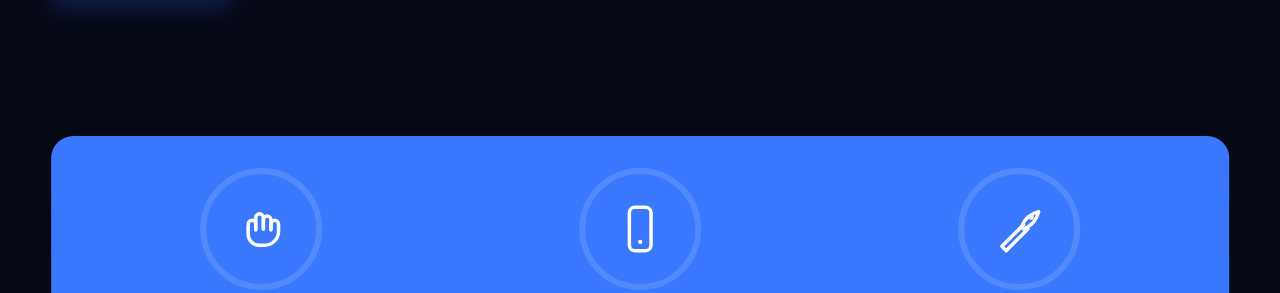
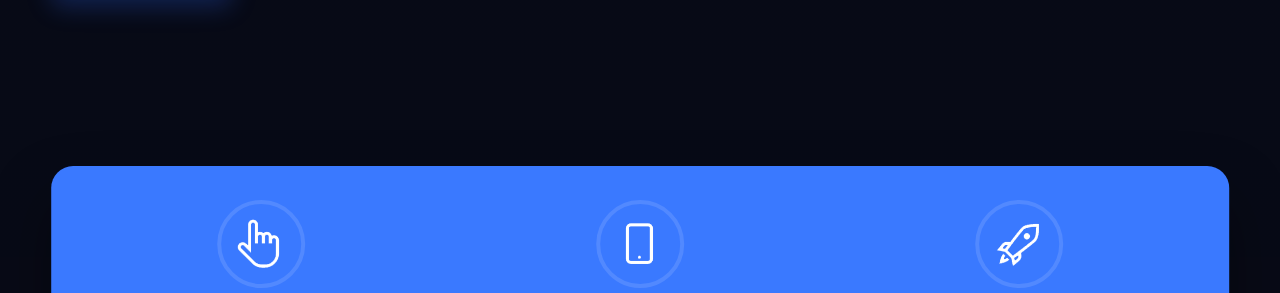
Before and after one commit to logandeveloper1000/connection-websites, a plain HTML site: page index.html in a window 1280 px wide. Shown: the part 479-772 px from the top of the page. Drawn offline with Linux system fonts and the light colour scheme.

Commit message:
updating

```diff
--- a/css/styles.css
+++ b/css/styles.css
@@ -159,9 +159,12 @@ body{
   color:#eaf0ff;
 }
 .feature__icon{
-  width:110px; height:110px; margin:0 auto 12px;
-  border-radius:999px; outline: 6px solid rgba(255,255,255,.12);
-  display:grid; place-items:center;
+  width:80px; height:80px; margin:0 auto 12px;
+  border-radius:999px; outline: 4px solid rgba(255,255,255,.12);
+  display:grid; place-items:center; padding: 5px;
+}
+.feature__icon img{
+  width: 100%;
 }
 .feature h3{
   margin:6px 0 8px;
@@ -206,7 +209,9 @@ body{
   .hero__content{ margin-bottom:260px; }
 
 }
-
+@media (max-width: 1200px){
+
+}
 /* ===== About / Mission ===== */
 .section-pad {
   padding: 234px 0 150px 0; /* top | right | bottom | left */
--- a/index.html
+++ b/index.html
@@ -60,13 +60,7 @@
         <div class="container features">
             <article class="feature">
             <div class="feature__icon">
-                <!-- Hand pointer -->
-                <svg width="52" height="52" viewBox="0 0 24 24" fill="none" aria-hidden="true">
-                <path d="M6 12.5V9.75a1.75 1.75 0 1 1 3.5 0v2.75" stroke="white" stroke-width="1.6" stroke-linecap="round"/>
-                <path d="M9.5 12V6.75a1.75 1.75 0 1 1 3.5 0V12" stroke="white" stroke-width="1.6" stroke-linecap="round"/>
-                <path d="M13 12V7.75a1.75 1.75 0 1 1 3.5 0V12" stroke="white" stroke-width="1.6" stroke-linecap="round"/>
-                <path d="M16.5 12.5V9.75a1.75 1.75 0 1 1 3.5 0v3.25c0 3.59-2.91 6.5-6.5 6.5H11c-2.76 0-5-2.24-5-5v-2.75" stroke="white" stroke-width="1.6" stroke-linecap="round"/>
-                </svg>
+                <img src="img/choose.png" alt="Choose icon">
             </div>
             <h3>Choose</h3>
             <p>Choose an Idea That Fits</p>
@@ -74,11 +68,7 @@
 
             <article class="feature">
             <div class="feature__icon">
-                <!-- Phone -->
-                <svg width="52" height="52" viewBox="0 0 24 24" fill="none" aria-hidden="true">
-                <rect x="7" y="2" width="10" height="20" rx="2.5" stroke="white" stroke-width="1.6"/>
-                <circle cx="12" cy="18" r="1" fill="white"/>
-                </svg>
+                <img src="img/development.png" alt="Choose icon">
             </div>
             <h3>Development</h3>
             <p>We Develop It Based On Your Needs</p>
@@ -86,12 +76,7 @@
 
             <article class="feature">
             <div class="feature__icon">
-                <!-- Rocket -->
-                <svg width="52" height="52" viewBox="0 0 24 24" fill="none" aria-hidden="true">
-                <path d="M14 10L4 20l2 2 10-10" stroke="white" stroke-width="1.6" stroke-linecap="round" stroke-linejoin="round"/>
-                <path d="M13 11c1.5-4 4-6 8-7-1 4-3 6.5-7 8l-1-1z" stroke="white" stroke-width="1.6" stroke-linecap="round" stroke-linejoin="round"/>
-                <circle cx="17.5" cy="6.5" r="1.2" fill="white"/>
-                </svg>
+                <img src="img/launch.png" alt="Choose icon">
             </div>
             <h3>Launch</h3>
             <p>We Put Everything Together &amp; Launch It</p>
```
Also changed, not shown: img/choose.png (added), img/development.png (added), img/launch.png (added).
